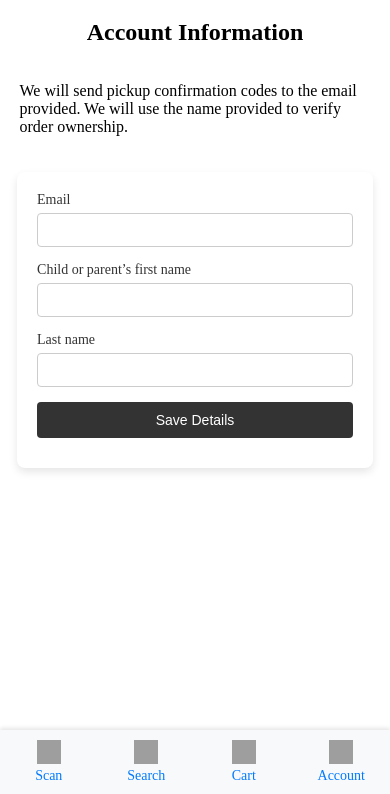
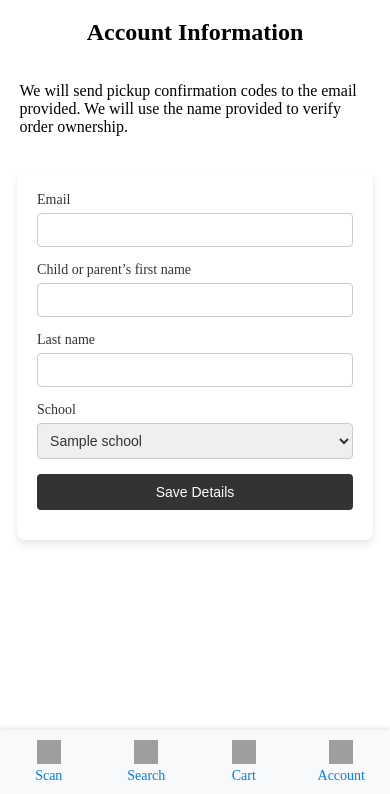
Before and after one commit to VarindraSeegobin/Bookly, a Django app: page /account/ in a window 390 px wide. Shown: the part 50-844 px from the top of the page. Run offline with Django 5.2, Linux system fonts and the light colour scheme; tables that the repository leaves empty hold one stand-in row (values such as "Sample post"); grey boxes are pictures that could not be loaded.

Commit message:
Added ability to link a user to a school

```diff
--- a/Auth/models.py
+++ b/Auth/models.py
@@ -3,17 +3,22 @@ from django.contrib.contenttypes.fields import GenericForeignKey
 from django.contrib.contenttypes.models import ContentType
 from django.db import models
 
-class User(AbstractUser):
-    email = models.EmailField(unique=True)
-    first_name = models.CharField(max_length=50)
-    last_name = models.CharField(max_length=50)
-    USERNAME_FIELD = 'email'
-    REQUIRED_FIELDS = ['first_name', 'last_name', 'username']
 
 class School(models.Model):
     id = models.AutoField(primary_key=True)
     title = models.CharField(max_length=100)
     name = models.CharField(max_length=100)
+
+
+class User(AbstractUser):
+    email = models.EmailField(unique=True)
+    first_name = models.CharField(max_length=50)
+    last_name = models.CharField(max_length=50)
+    school = models.ForeignKey(School, on_delete=models.CASCADE)
+    USERNAME_FIELD = 'email'
+    REQUIRED_FIELDS = ['first_name', 'last_name', 'username']
+
+
 
 class Subject(models.Model):
     id = models.AutoField(primary_key=True)
--- a/Auth/static/css/styles.css
+++ b/Auth/static/css/styles.css
@@ -302,6 +302,18 @@ main {
     color: #333;
 }
 
+.input-container select {
+    padding: 8px;
+    border: 1px solid #ccc;
+    border-radius: 4px;
+    font-size: 14px;
+    color: #333;
+    max-width: 100vw;
+    overflow: hidden;
+    white-space: nowrap;
+    text-overflow: ellipsis;
+}
+
 .input-container input::placeholder {
     color: #aaa;
 }
@@ -354,12 +366,19 @@ main {
     border-radius: 10px;
 }
 
+.subject-section h2{
+    margin: auto;
+    text-align: center;
+}
+
 .cart-items {
     display: flex;
     flex-wrap: wrap; /* Allows items to wrap when needed */
     gap: 15px;
-    justify-content: flex-start;
+    align-items: stretch;
+    justify-content: center;
 }
+.cart-items {}
 
 .cart-item {
     display: flex;
@@ -403,8 +422,28 @@ main {
         font-size: 12px;
     }
 
+    /*Account page*/
+    .input-container select {
+        padding: 8px;
+        border: 1px solid #ccc;
+        border-radius: 4px;
+        font-size: 14px;
+        color: #333;
+        max-width: 100vw;
+        overflow: hidden;
+        white-space: nowrap;
+        text-overflow: ellipsis;
+    }
+
+    .input-container select option {
+        max-width: 100%;
+        overflow: hidden;
+        white-space: nowrap;
+        text-overflow: ellipsis;
+    }
+
     /*Search bar adjustment*/
-        .search-container {
+    .search-container {
         width: 85%;
         margin-top: 60px;
         padding: 10px;
--- a/Bookly/forms.py
+++ b/Bookly/forms.py
@@ -4,4 +4,4 @@ from Auth.models import User
 class AccountForm(forms.ModelForm):
     class Meta:
         model = User
-        fields = ['email', 'first_name', 'last_name']
+        fields = ['email', 'first_name', 'last_name', 'school']
--- a/Bookly/views.py
+++ b/Bookly/views.py
@@ -24,11 +24,12 @@ def account_view(request):
                     if authenticated_user:
                         login(request, authenticated_user)
                         messages.success(request, 'Welcome back! You have been logged in.')
-                        merge_session_cart(request, authenticated_user)  # Merge session cart
+                        merge_session_cart(request, authenticated_user)
 
                 # Update existing user details
                 existing_user.first_name = account_data['first_name']
                 existing_user.last_name = account_data['last_name']
+                existing_user.school = account_data['school']
                 existing_user.save()
 
             else:
@@ -37,13 +38,14 @@ def account_view(request):
                     username=account_data['email'],
                     email=account_data['email'],
                     first_name=account_data['first_name'],
-                    last_name=account_data['last_name']
+                    last_name=account_data['last_name'],
+                    school=account_data['school']
                 )
                 new_user.set_unusable_password()
                 new_user.save()
                 login(request, new_user)
                 messages.success(request, 'Account created successfully. You are now logged in.')
-                merge_session_cart(request, new_user)  # Merge session cart
+                merge_session_cart(request, new_user)
 
             return redirect('account')
 
@@ -51,6 +53,7 @@ def account_view(request):
         form = AccountForm(instance=user) if user else AccountForm()
 
     return render(request, 'Auth/account.html', {"form": form, "user": user})
+
 
 
 def merge_session_cart(request, user):
--- a/templates/Auth/account.html
+++ b/templates/Auth/account.html
@@ -21,6 +21,16 @@
                     <label for="id_last_name">Last name</label>
                     <input type="text" name="last_name" id="id_last_name" value="{{ user.last_name|default:'' }}">
                 </div>
+                <div class="input-container">
+                    <label for="id_school">School</label>
+                    <select name="school" id="id_school">
+                        {% for school in form.school.field.queryset %}
+                            <option value="{{ school.id }}" {% if user.school.id == school.id %}selected{% endif %}>
+                                {{ school.name }}
+                            </option>
+                        {% endfor %}
+                    </select>
+                </div>
                 <div class="button-container">
                     <button type="submit" class="button primary" formaction="{% url 'account' %}">Save Details</button>
                 </div>
@@ -37,4 +47,5 @@
             </div>
         {% endif %}
     </div>
+
 {% endblock %}
```
